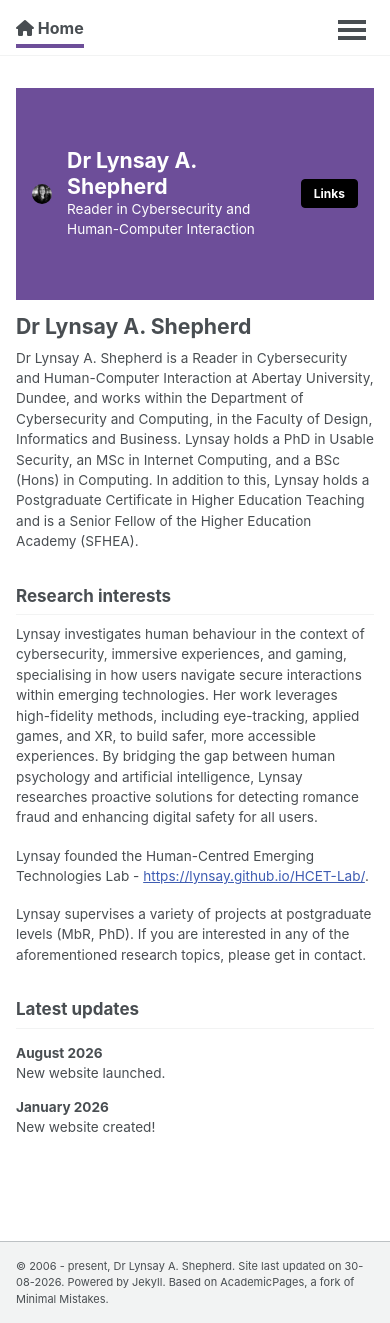
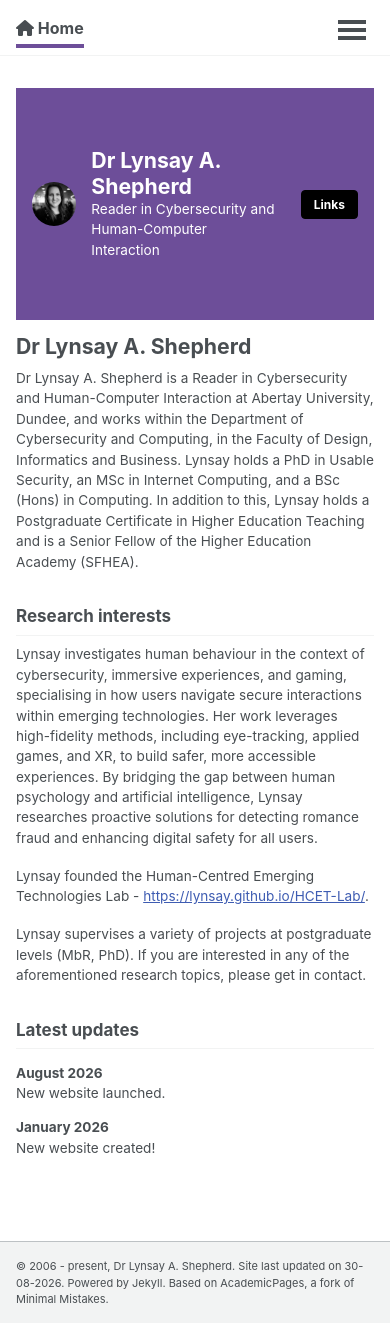
Before and after one commit to Lynsay/lynsaymesite, a Jekyll site: the page built from _pages/about.md, in a window 390 px wide and 1323 px high. Built offline with Jekyll 4.4.1, drawn with Linux system fonts in a browser that asks for light colours; a script bundle is joined from its source files by our own code; library files that are not in the unit come from our copies.

Commit message:
Enlarge author avatar in the compact purple bar layout
At widths below the 925px breakpoint, the avatar was pinned to 36px
via the table-cell width, making it look tiny compared to the
full-size version shown at 925px+. Bumped it to 90px.

Co-Authored-By: Claude Sonnet 5 <noreply@anthropic.com>

```diff
--- a/_sass/layout/_sidebar.scss
+++ b/_sass/layout/_sidebar.scss
@@ -110,9 +110,9 @@
 .author__avatar {
   display: table-cell;
   vertical-align: top;
-  width: 36px;
+  width: 90px;
   // set width only, for non-square avatars
-  // height: 36px;
+  // height: 90px;
 
   @include breakpoint($large) {
     display: block;
```
